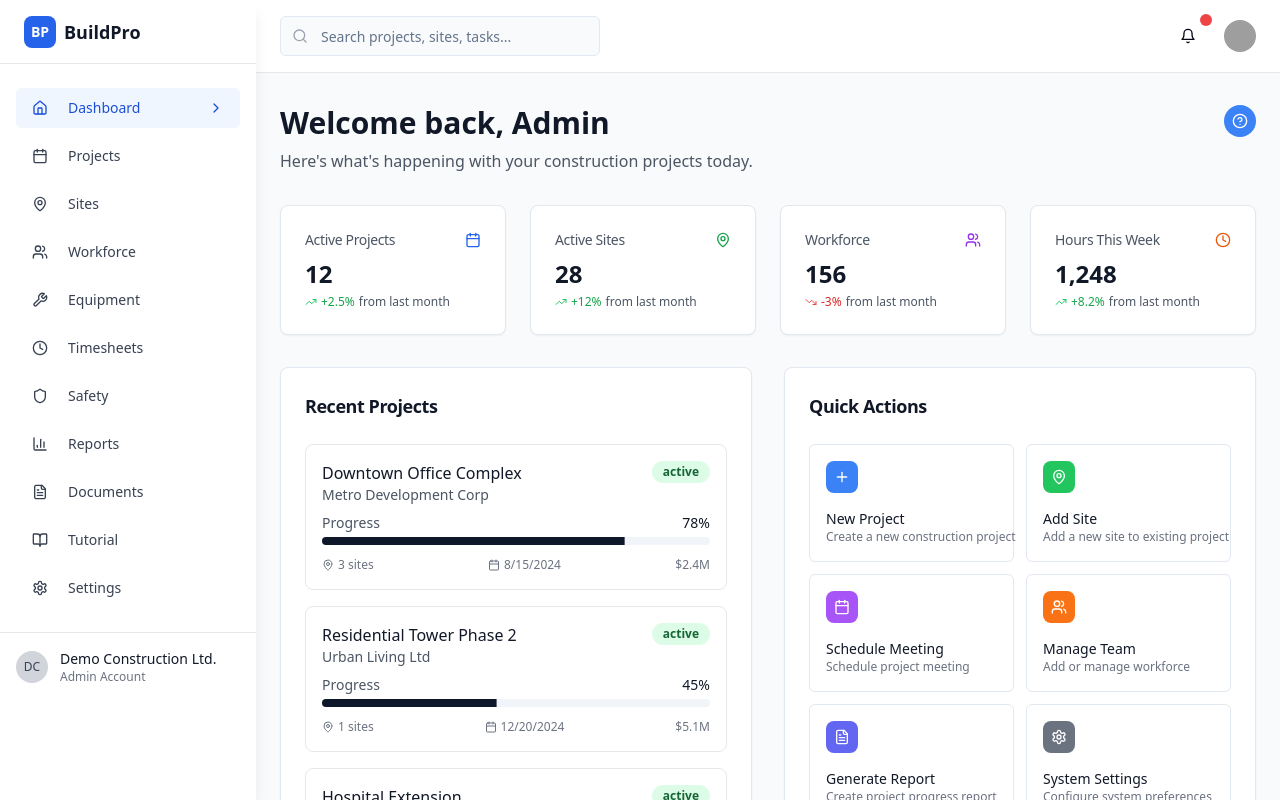
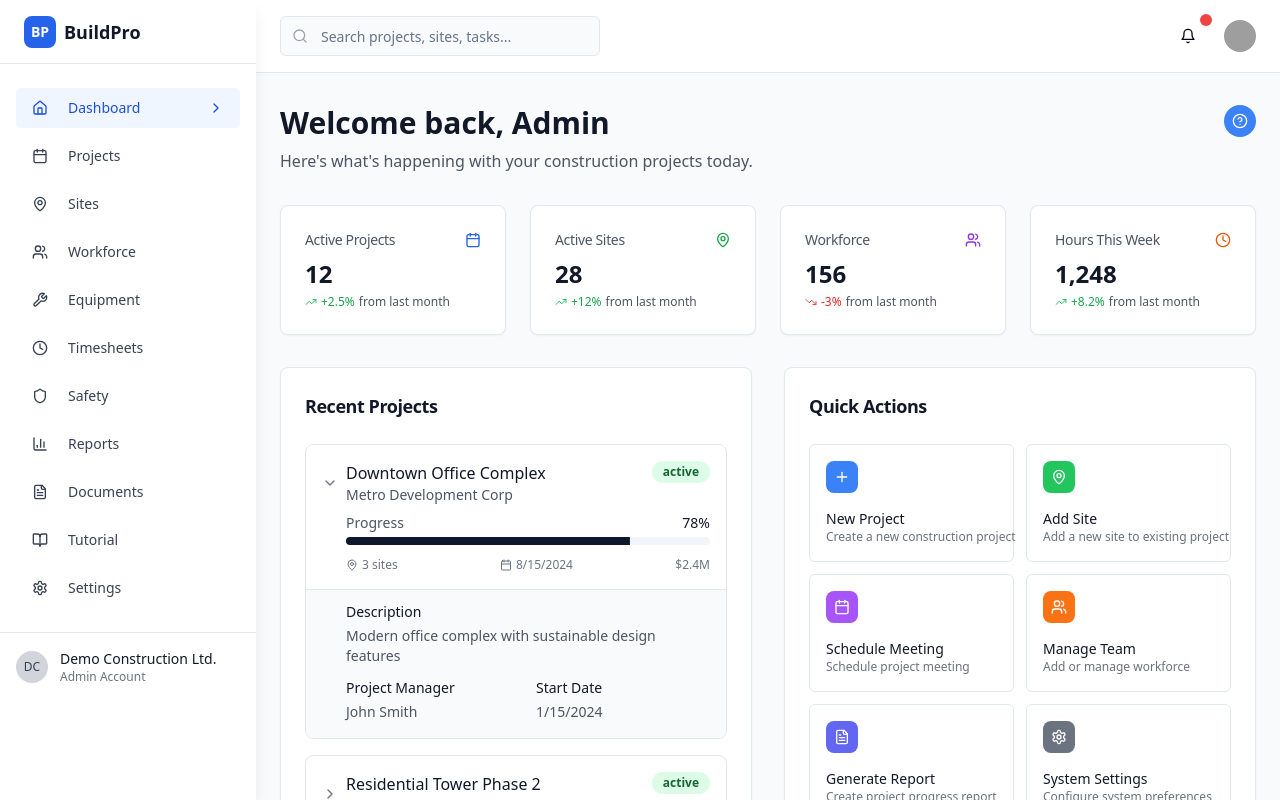
Before and after one commit to RaafatAlmasalmeh21/buildpro-sync-connect, a React (Vite) app: page / in a window 1280 px wide. Both pictures are taken after a click on the element 516 px from the left and 541 px from the top of the page. Built offline with nearby package versions, Linux system fonts and the light colour scheme; grey boxes are pictures that could not be loaded.

Commit message:
Fix: Enable project card click to open
Enabled project card click to open project details.

```diff
--- a/src/components/dashboard/ProjectsOverview.tsx
+++ b/src/components/dashboard/ProjectsOverview.tsx
@@ -1,8 +1,9 @@
 
+import { useState } from "react";
 import { Card, CardContent, CardHeader, CardTitle } from "@/components/ui/card";
 import { Badge } from "@/components/ui/badge";
 import { Progress } from "@/components/ui/progress";
-import { MapPin, Calendar, Clock } from "lucide-react";
+import { MapPin, Calendar, Clock, ChevronDown, ChevronRight } from "lucide-react";
 
 const projects = [
   {
@@ -14,6 +15,9 @@ const projects = [
     sites: 3,
     dueDate: "2024-08-15",
     budget: "$2.4M",
+    description: "Modern office complex with sustainable design features",
+    manager: "John Smith",
+    startDate: "2024-01-15",
   },
   {
     id: 2,
@@ -24,6 +28,9 @@ const projects = [
     sites: 1,
     dueDate: "2024-12-20",
     budget: "$5.1M",
+    description: "High-rise residential building with luxury amenities",
+    manager: "Sarah Wilson",
+    startDate: "2024-03-01",
   },
   {
     id: 3,
@@ -34,6 +41,9 @@ const projects = [
     sites: 2,
     dueDate: "2024-07-30",
     budget: "$8.7M",
+    description: "Emergency department expansion and renovation",
+    manager: "Mike Johnson",
+    startDate: "2023-10-01",
   },
 ];
 
@@ -51,6 +61,12 @@ const getStatusColor = (status: string) => {
 };
 
 export const ProjectsOverview = () => {
+  const [expandedProject, setExpandedProject] = useState<number | null>(null);
+
+  const toggleProject = (projectId: number) => {
+    setExpandedProject(expandedProject === projectId ? null : projectId);
+  };
+
   return (
     <Card className="bg-white dark:bg-gray-800">
       <CardHeader>
@@ -62,9 +78,19 @@ export const ProjectsOverview = () => {
         {projects.map((project) => (
           <div
             key={project.id}
-            className="p-4 rounded-lg border border-gray-200 dark:border-gray-700 hover:bg-gray-50 dark:hover:bg-gray-700 transition-colors cursor-pointer"
+            className="rounded-lg border border-gray-200 dark:border-gray-700 overflow-hidden"
+          >
+            <div
+              className="p-4 hover:bg-gray-50 dark:hover:bg-gray-700 transition-colors cursor-pointer"
+              onClick={() => toggleProject(project.id)}
             >
               <div className="flex items-start justify-between mb-2">
+                <div className="flex items-center space-x-2">
+                  {expandedProject === project.id ? (
+                    <ChevronDown className="h-4 w-4 text-gray-500" />
+                  ) : (
+                    <ChevronRight className="h-4 w-4 text-gray-500" />
+                  )}
                   <div>
                     <h3 className="font-medium text-gray-900 dark:text-white">
                       {project.name}
@@ -73,12 +99,13 @@ export const ProjectsOverview = () => {
                       {project.client}
                     </p>
                   </div>
+                </div>
                 <Badge className={getStatusColor(project.status)}>
                   {project.status}
                 </Badge>
               </div>
 
-            <div className="mb-3">
+              <div className="mb-3 ml-6">
                 <div className="flex justify-between text-sm mb-1">
                   <span className="text-gray-600 dark:text-gray-400">Progress</span>
                   <span className="font-medium text-gray-900 dark:text-white">
@@ -88,7 +115,7 @@ export const ProjectsOverview = () => {
                 <Progress value={project.progress} className="h-2" />
               </div>
 
-            <div className="flex items-center justify-between text-xs text-gray-500 dark:text-gray-400">
+              <div className="flex items-center justify-between text-xs text-gray-500 dark:text-gray-400 ml-6">
                 <div className="flex items-center">
                   <MapPin className="h-3 w-3 mr-1" />
                   <span>{project.sites} sites</span>
@@ -102,6 +129,41 @@ export const ProjectsOverview = () => {
                 </div>
               </div>
             </div>
+
+            {expandedProject === project.id && (
+              <div className="px-4 pb-4 bg-gray-50 dark:bg-gray-900 border-t border-gray-200 dark:border-gray-700">
+                <div className="mt-3 space-y-3 ml-6">
+                  <div>
+                    <p className="text-sm font-medium text-gray-900 dark:text-white mb-1">
+                      Description
+                    </p>
+                    <p className="text-sm text-gray-600 dark:text-gray-400">
+                      {project.description}
+                    </p>
+                  </div>
+
+                  <div className="grid grid-cols-2 gap-4">
+                    <div>
+                      <p className="text-sm font-medium text-gray-900 dark:text-white mb-1">
+                        Project Manager
+                      </p>
+                      <p className="text-sm text-gray-600 dark:text-gray-400">
+                        {project.manager}
+                      </p>
+                    </div>
+                    <div>
+                      <p className="text-sm font-medium text-gray-900 dark:text-white mb-1">
+                        Start Date
+                      </p>
+                      <p className="text-sm text-gray-600 dark:text-gray-400">
+                        {new Date(project.startDate).toLocaleDateString()}
+                      </p>
+                    </div>
+                  </div>
+                </div>
+              </div>
+            )}
+          </div>
         ))}
       </CardContent>
     </Card>
```
Lines whose indentation alone changed are shown as unchanged.
